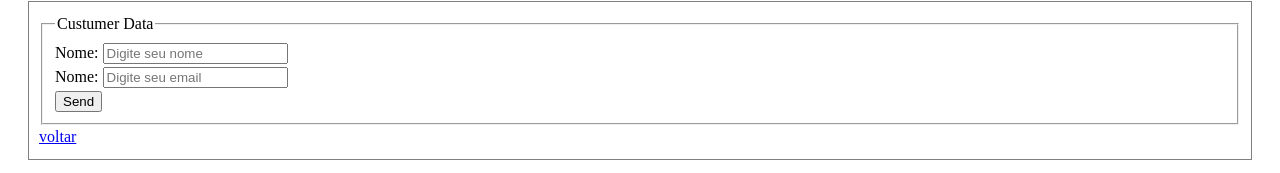
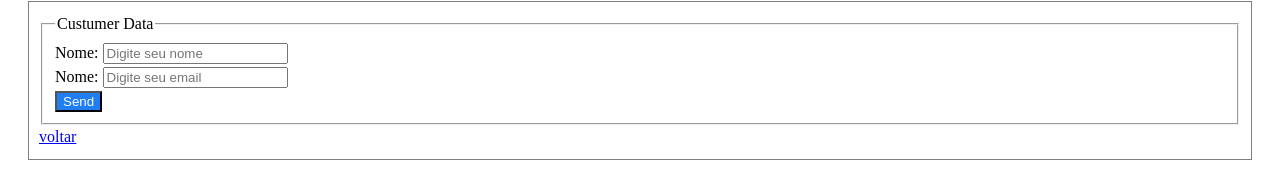
Before and after one commit to felipe-2833/projeto-inicial, a plain HTML site: page index.html in a window 1280 px wide. Shown: the part 739-912 px from the top of the page. Drawn offline with Linux system fonts and the light colour scheme.

Commit message:
buttom style

```diff
--- a/css/style.css
+++ b/css/style.css
@@ -24,3 +24,7 @@ form{
 p{
     color: rgb(5, 102, 54);
 }
+button{
+    background-color: rgb(32, 126, 241);
+    color: rgb(252, 252, 252);
+}
```
